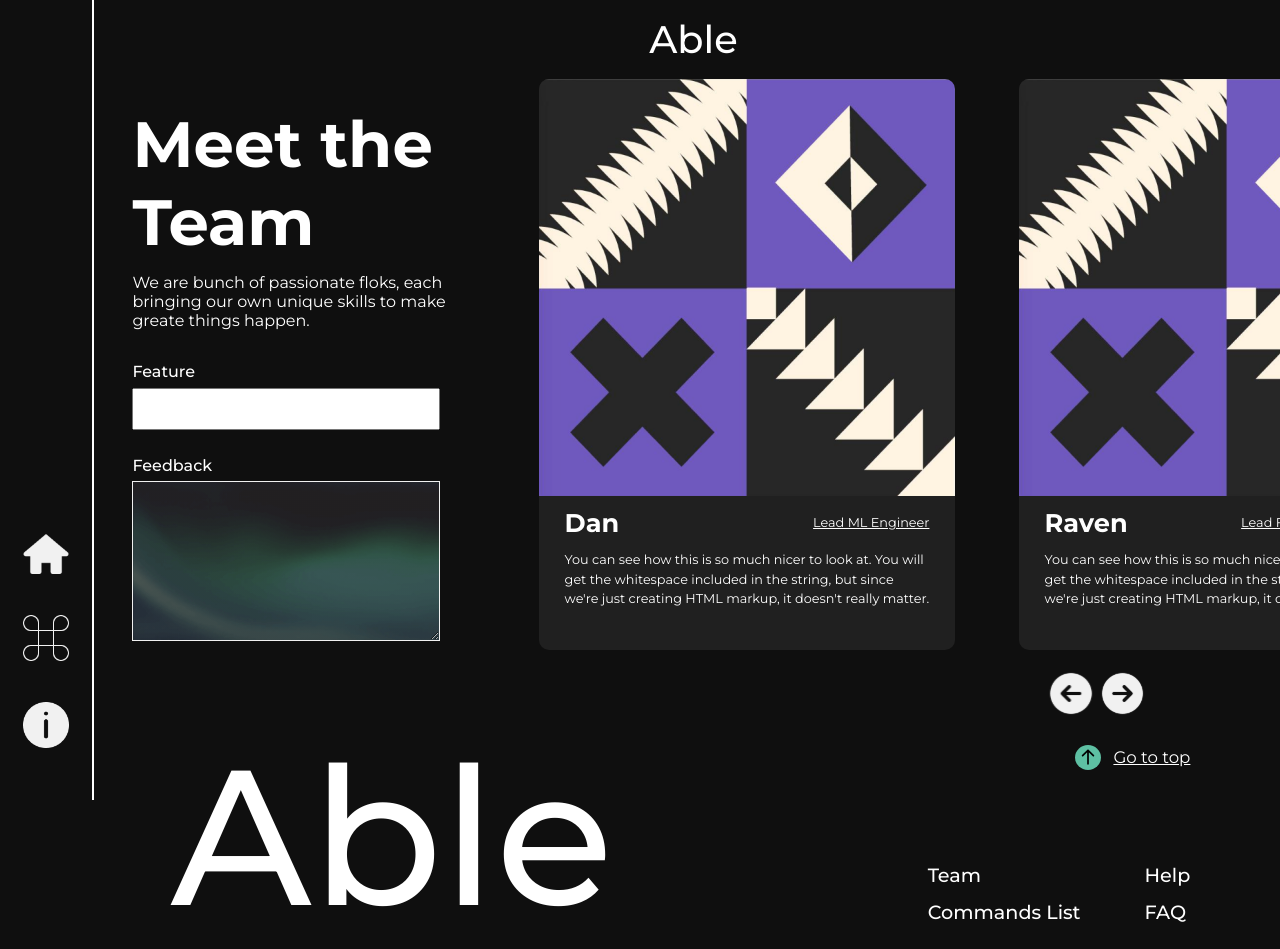
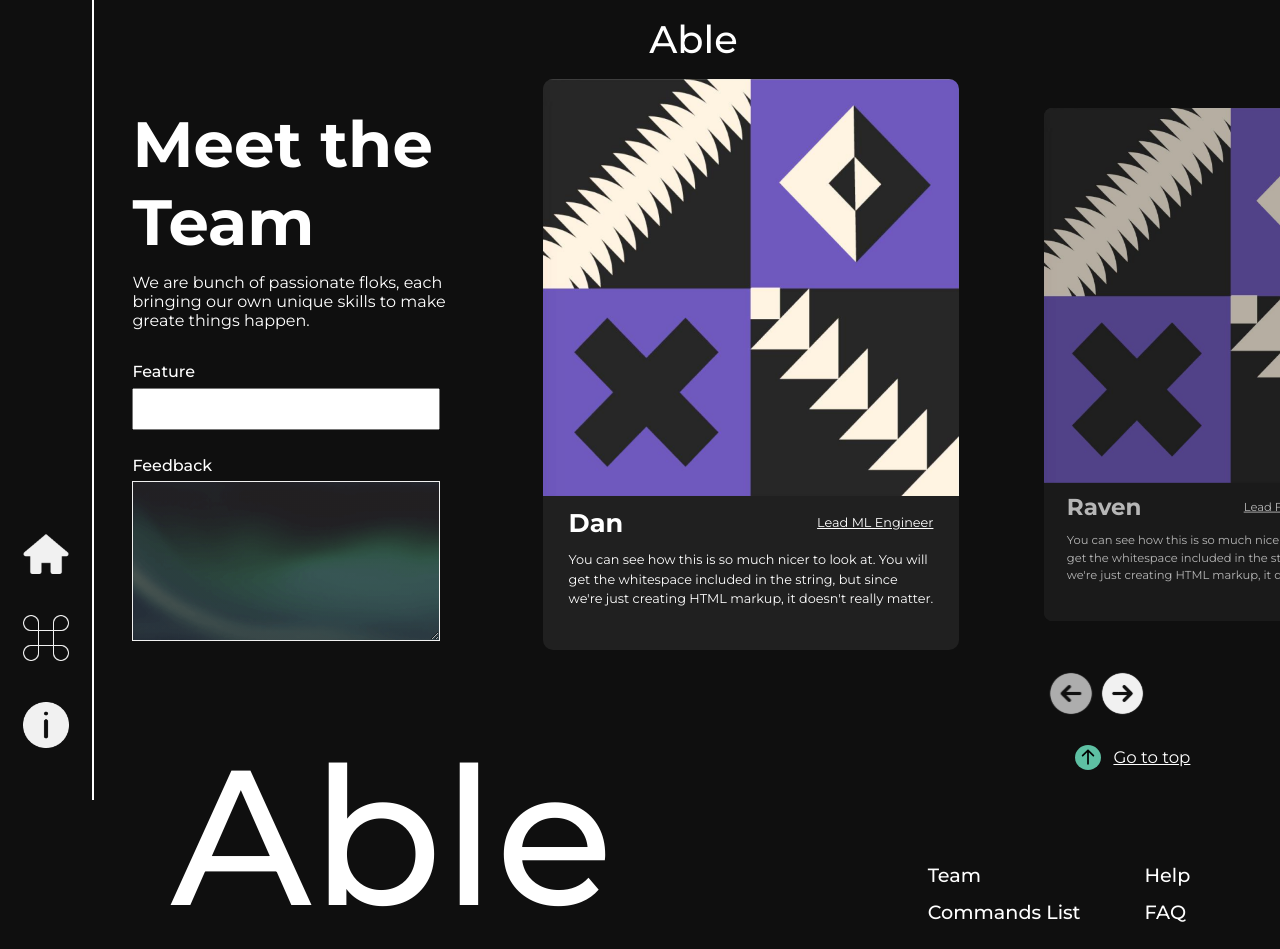
Before and after one commit to lpandccxr/Dbot-frontend, a React (Vite) app: page /team in a window 1280 px wide. Built offline with nearby package versions, Linux system fonts and the light colour scheme.

Commit message:
fix bug of scrolling animation of members page

```diff
--- a/src/pages/Team/Team.jsx
+++ b/src/pages/Team/Team.jsx
@@ -2,16 +2,43 @@ import "./Team.scss";
 import Footer from "../../components/Footer/Footer";
 import { Link } from "react-router-dom";
 import sample from "../../assets/sample.png";
-import { motion } from "framer-motion";
+import { motion, useMotionValue } from "framer-motion";
 import back from "../../assets/icons/back.svg";
 import forward from "../../assets/icons/forward.svg";
-import { useRef } from "react";
+import { useEffect, useState } from "react";
 
 export default function Team() {
-  const memberRef = useRef(null);
+  const [imgIndex, setImgIndex] = useState(0);
+  const [dargging, setDargging] = useState(false);
+  const [head, setHead] = useState(true);
+  const [end, setEnd] = useState(false);
+  const dragX = useMotionValue();
 
-  const scrollMember = (move) => {
-    memberRef.current.scrollBy(move);
+  useEffect(() => {
+    if (imgIndex === 0) {
+      setHead(true);
+    } else if (imgIndex === memebrs.length - 1) {
+      setEnd(true);
+    } else {
+      setHead(false);
+      setEnd(false);
+    }
+  }, [imgIndex]);
+
+  const dragStart = () => {
+    setDargging(true);
+  };
+
+  const dargEnd = () => {
+    setDargging(false);
+
+    const x = dragX.get();
+
+    if (x <= -50 && imgIndex < memebrs.length - 1) {
+      setImgIndex((pv) => pv + 1);
+    } else if (x >= 50 && imgIndex > 0) {
+      setImgIndex((pv) => pv - 1);
+    }
   };
 
   const memebrs = [
@@ -81,14 +108,27 @@ export default function Team() {
           </form>
         </div>
 
-        <div className="team__members" ref={memberRef}>
+        <motion.div className="team__members">
           {memebrs.map((member, index) => (
             <motion.div
               className="team__member"
               key={index}
-              initial={{ scale: 0.9, opacity: 0.8 }}
-              whileInView={{ scale: 1, opacity: 1 }}
-              viewport={{ root: memberRef, amount: 1 }}
+              drag="x"
+              dragConstraints={{ left: 0, right: 0 }}
+              style={{ x: dragX }}
+              onDragStart={dragStart}
+              onDragEnd={dargEnd}
+              animate={{
+                translateX: `-${imgIndex * 115}%`,
+                scale: imgIndex === index ? 1 : 0.9,
+                opacity: imgIndex === index ? 1 : 0.7,
+              }}
+              transition={{
+                type: "spring",
+                mass: 3,
+                stiffness: 400,
+                damping: 50,
+              }}
             >
               <img src={member.avatar} alt="avatar" />
               <div className="team__dec">
@@ -102,29 +142,19 @@ export default function Team() {
               </div>
             </motion.div>
           ))}
-        </div>
+        </motion.div>
         <div className="team__buttons">
           <img
             src={back}
             alt="back"
-            onClick={() =>
-              scrollMember({
-                top: 0,
-                left: -100,
-                behavior: "smooth",
-              })
-            }
+            onClick={() => setImgIndex((pv) => pv - 1)}
+            style={head ? { opacity: "0.7", pointerEvents: "none" } : {}}
           />
           <img
             src={forward}
             alt="forward"
-            onClick={() =>
-              scrollMember({
-                top: 0,
-                left: 100,
-                behavior: "smooth",
-              })
-            }
+            onClick={() => setImgIndex((pv) => pv + 1)}
+            style={end ? { opacity: "0.7", pointerEvents: "none" } : {}}
           />
         </div>
       </motion.div>
--- a/src/pages/Team/Team.scss
+++ b/src/pages/Team/Team.scss
@@ -113,10 +113,7 @@
     display: flex;
     flex-wrap: nowrap;
     padding-left: 2vw;
-    overflow-x: scroll;
-    scroll-snap-type: x mandatory;
-    scroll-behavior: smooth;
-    scrollbar-width: none;
+    overflow-x: hidden;
     position: relative;
 
     @include mobile {
@@ -134,7 +131,6 @@
     background-color: rgb(32, 32, 32);
     border-radius: 10px;
     overflow: hidden;
-    scroll-snap-align: start;
 
     &:last-child {
       margin-right: 32.5vw;
```
